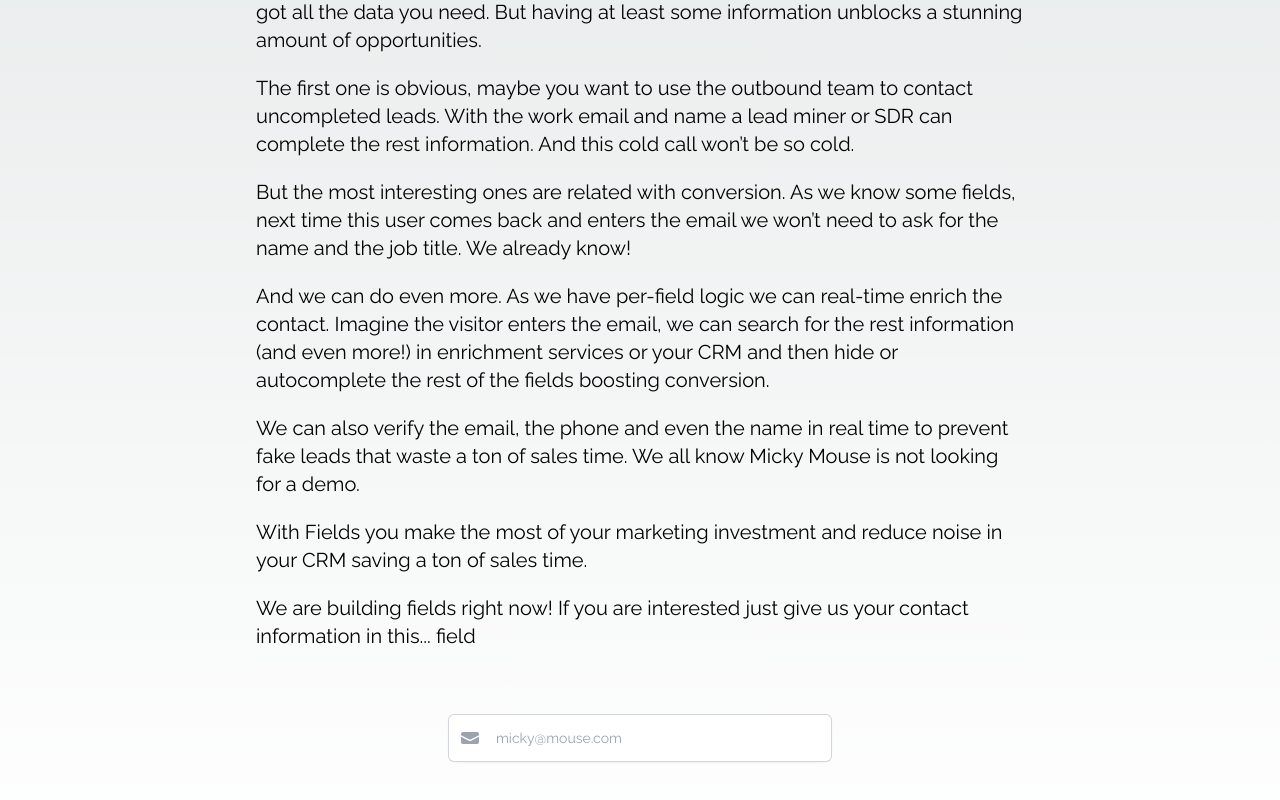
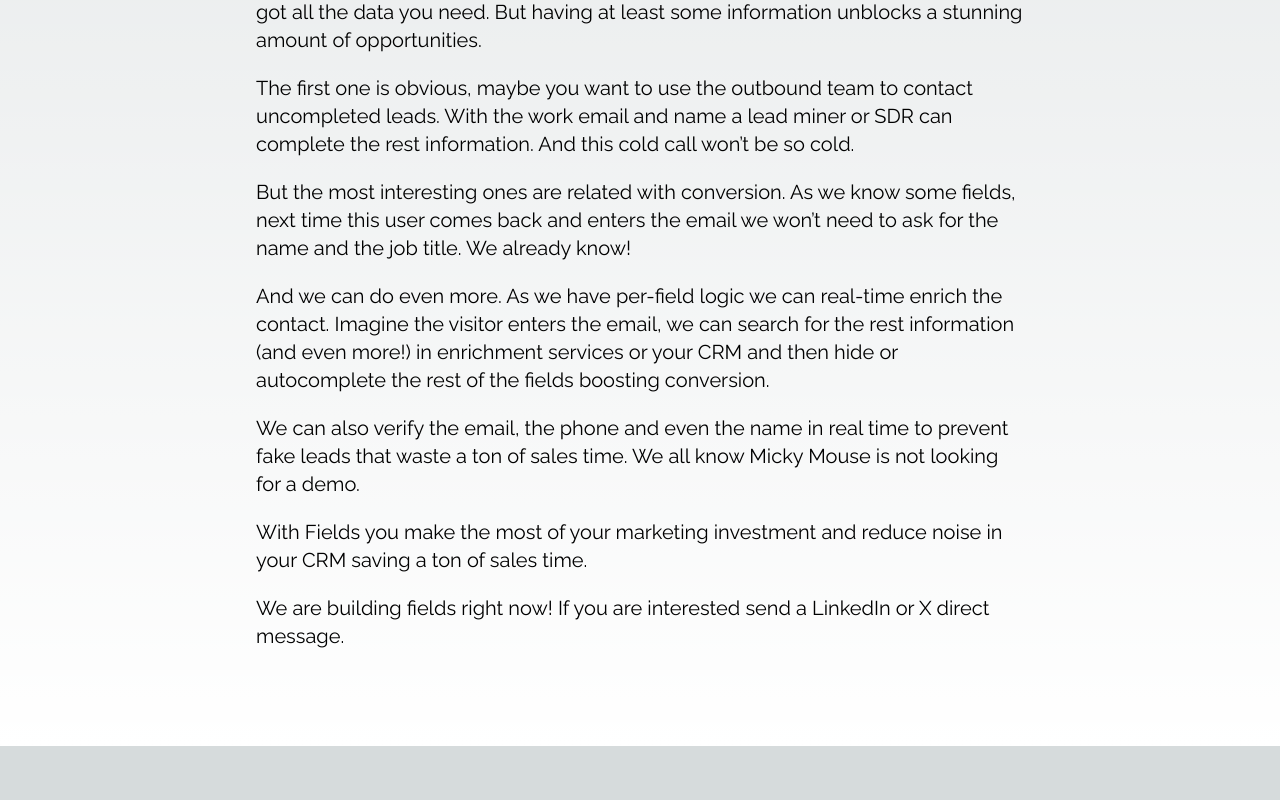
Before and after one commit to jacintofleta/fields, a Next.js app: page / in a window 1280 px wide. Shown: the part 932-1732 px from the top of the page. After the commit the page ends 1678 px from the top, so only its background shows below. Built offline with nearby package versions, Linux system fonts and the light colour scheme.

Commit message:
adding contact info

```diff
--- a/app/page.tsx
+++ b/app/page.tsx
@@ -73,22 +73,10 @@ export default function Home() {
           noise in your CRM saving a ton of sales time.
         </p>
         <p>
-          We are building fields right now! If you are interested just give us
-          your contact information in this... field
+          We are building fields right now! If you are interested send a{' '}
+          <a href='https://linkedin.com/jacintofleta'>LinkedIn</a> or{' '}
+          <a href='https://x.com/jacintofleta'>X</a> direct message.
         </p>
-      </div>
-
-      <div className='relative mt-16 rounded-xl shadow-sm min-w-96'>
-        <div className='pointer-events-none absolute inset-y-0 left-0 flex items-center pl-3'>
-          <EnvelopeIcon className='h-5 w-5 text-gray-400' aria-hidden='true' />
-        </div>
-        <input
-          type='email'
-          name='email'
-          id='email'
-          className='block w-full rounded-md border-0 py-3 pl-12 text-gray-900 ring-1 ring-inset ring-gray-300 placeholder:text-gray-400 focus:ring-2 focus:ring-inset focus:ring-blue-600 sm:text-sm sm:leading-6'
-          placeholder='micky@mouse.com'
-        />
       </div>
     </main>
   )
```
